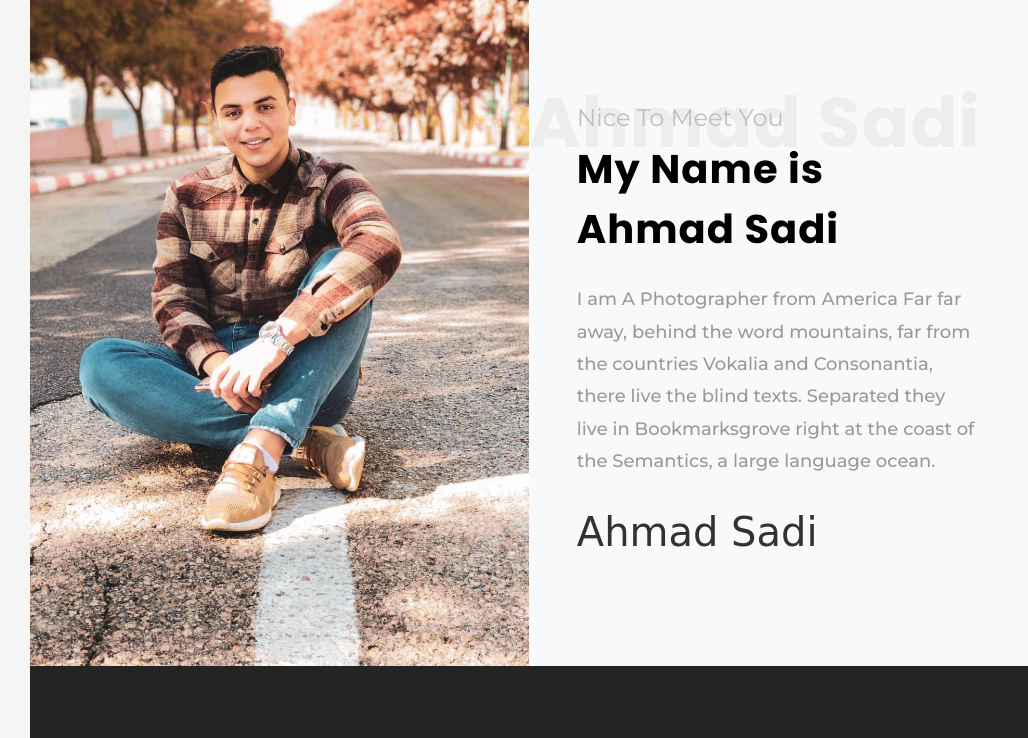
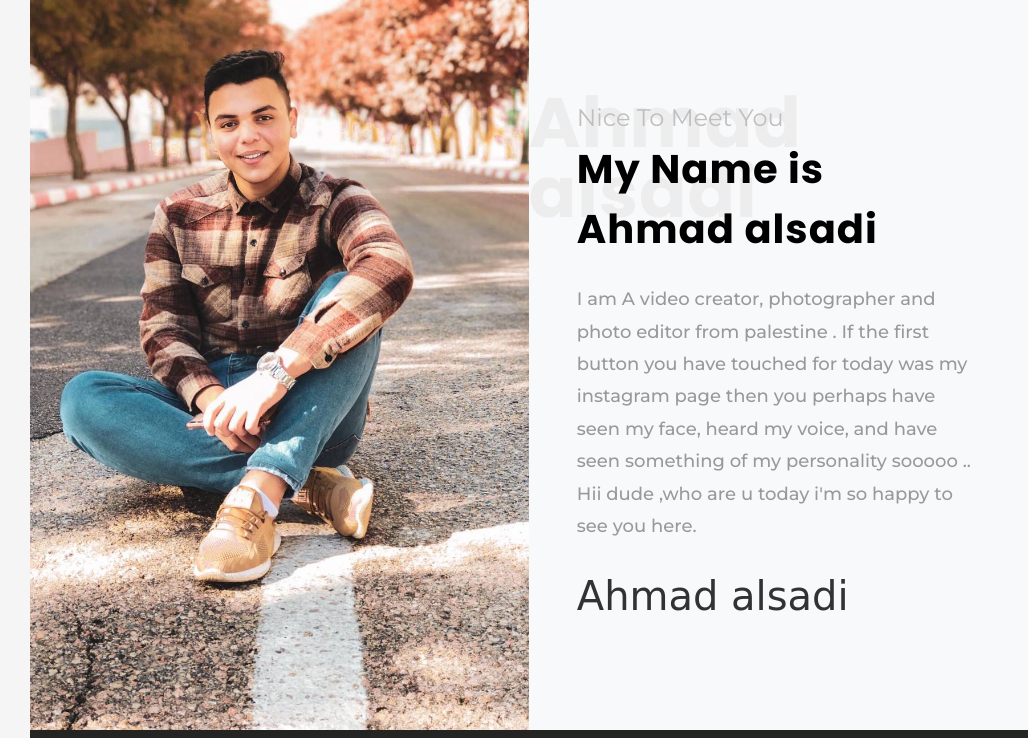
Before and after one commit to DinaAkilaDev/Alsadi-Photographer, a plain HTML site: page about.html in a window 1280 px wide. Shown: the top 738 px of the page, 252-1280 px from the left. Drawn offline with Linux system fonts and the light colour scheme; some packages are replaced by stand-ins of ours; no server answers; files whose address does not match are found by name; a web font is replaced by a local one.

Commit message:
Update about.html

```diff
--- a/about.html
+++ b/about.html
@@ -66,10 +66,12 @@
 						<div class="author-info text p-4 p-md-5 mt-5 mb-5">
 							<div class="desc">
 								<span class="subheading">Nice To Meet You</span>
-								<h1 class="big-letter">Ahmad Sadi</h1>
-								<h1 class="mb-4"><span>My Name is Ahmad Sadi</span></h1>
-								<p class="mb-4">I am A Photographer from America Far far away, behind the word mountains, far from the countries Vokalia and Consonantia, there live the blind texts. Separated they live in Bookmarksgrove right at the coast of the Semantics, a large language ocean.</p>
-								<h3 class="signature h1">Ahmad Sadi</h3>
+								<h1 class="big-letter">Ahmad alsadi</h1>
+								<h1 class="mb-4"><span>My Name is Ahmad alsadi</span></h1>
+								<p class="mb-4">I am A   video creator, photographer and photo editor from palestine .
+
+If the first button you have touched for today was my instagram page then you perhaps have seen my face, heard my voice, and have seen something of my personality sooooo .. Hii dude ,who are u today i'm so happy to see you here.</p>
+								<h3 class="signature h1">Ahmad alsadi</h3>
 	            </div>
 						</div>
 					</div>
```
